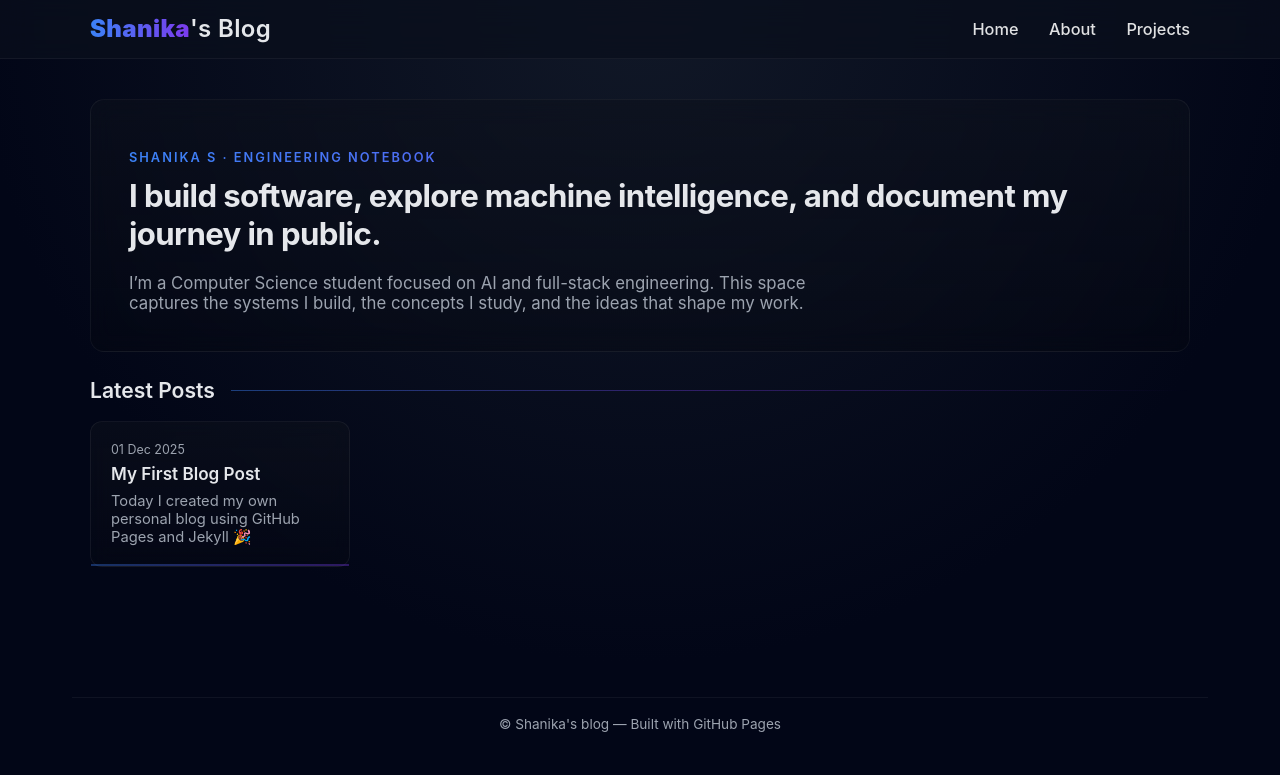
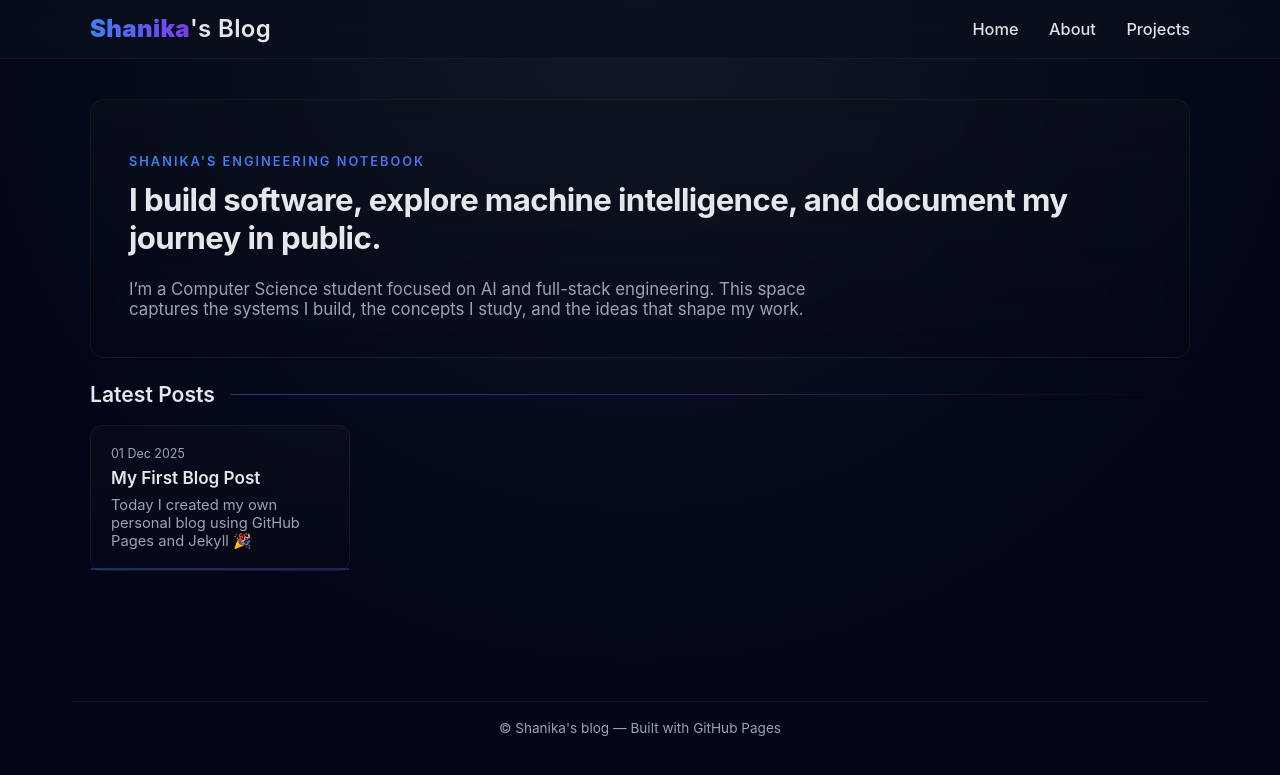
Before and after one commit to shanikashameems/shanikashameems.github.io, a Jekyll site: the page built from index.md, in a window 1280 px wide. Shown: the top 775 px of the page. Built offline with Jekyll 4.4.1, drawn with Linux system fonts in a browser that asks for light colours; part of the change alters nothing that is shown.

Commit message:
Update index.md

```diff
--- a/index.md
+++ b/index.md
@@ -15,13 +15,13 @@ title: Home
     font-size:.8rem;
     text-transform:uppercase;
     letter-spacing:2px;
-    margin:12px 0 12px 0; /* moved down slightly */
+    margin:16px 0 12px 0; /* moved slightly down */
     background:linear-gradient(90deg,#3b82f6,#7c3aed);
     -webkit-background-clip:text;
     -webkit-text-fill-color:transparent;
     font-weight:600;
   ">
-    Shanika S · Engineering Notebook
+    Shanika's Engineering Notebook
   </div>
 
   <h1 style="
@@ -33,14 +33,14 @@ title: Home
     I build software, explore machine intelligence, and document my journey in public.
   </h1>
 
+  <!-- DESCRIPTION with animation #1 -->
   <p style="
     color:#9ca3af;
     max-width:680px;
     font-size:1.05rem;
-    margin:20px 0 0 0;
+    margin:22px 0 0 0;
     opacity:0;
-    animation:descReveal 0.95s ease forwards;
-    animation-delay:0.25s;
+    animation:descAnim 1s ease forwards;
   ">
     I’m a Computer Science student focused on AI and full-stack engineering.
     This space captures the systems I build, the concepts I study, and the ideas that shape my work.
@@ -48,17 +48,17 @@ title: Home
 </section>
 
 
-<!-- LESS SPACE ABOVE POSTS -->
-<div style="height:26px;"></div>
+<!-- SMALLER GAP BEFORE POSTS -->
+<div style="height:24px;"></div>
 
 
-<!-- POSTS HEADER -->
+<!-- POSTS HEADER (always visible, no animation) -->
 <div style="
   display:flex;
   align-items:center;
   justify-content:space-between;
 ">
-  <h2 style="margin:0; font-size:1.32rem; font-weight:600; opacity:0; animation:headerFade 0.9s ease forwards; animation-delay:0.45s;">
+  <h2 style="margin:0; font-size:1.32rem; font-weight:600;">
     Latest Posts
   </h2>
 
@@ -67,9 +67,6 @@ title: Home
     flex:1;
     margin-left:16px;
     background:linear-gradient(90deg, rgba(59,130,246,0.45), rgba(124,58,237,0.35), transparent);
-    opacity:0;
-    animation:headerFade 0.9s ease forwards;
-    animation-delay:0.45s;
   "></div>
 </div>
 
@@ -77,11 +74,14 @@ title: Home
 <div style="height:18px;"></div>
 
 
-<!-- POSTS GRID -->
+<!-- POSTS GRID with animation #2 -->
 <div style="
   display:grid;
   grid-template-columns:repeat(auto-fill, minmax(260px,1fr));
   gap:20px;
+  opacity:0;
+  animation:postContainer 1.1s ease forwards;
+  animation-delay:0.15s;
 ">
   {% for post in site.posts %}
   <a href="{{ post.url | relative_url }}" style="text-decoration:none; color:inherit;">
@@ -92,11 +92,7 @@ title: Home
       padding:20px;
       background:linear-gradient(180deg, rgba(14,18,28,0.55), rgba(8,10,18,0.3));
       backdrop-filter:blur(10px);
-      transition:transform .28s cubic-bezier(.2,.9,.3,1), box-shadow .28s ease;
-      opacity:0;
-      transform-origin:center;
-      animation:postPop 0.7s cubic-bezier(.2,.9,.3,1) forwards;
-      animation-delay:{{ forloop.index | times: 0.09 }}s;
+      transition:transform .28s ease, box-shadow .28s ease;
       position:relative;
     "
       onmouseover="this.style.transform='translateY(-6px) scale(1.02)'; this.style.boxShadow='0 0 28px rgba(60,115,246,0.22)';"
@@ -137,60 +133,36 @@ title: Home
 
 <!-- ANIMATIONS -->
 <style>
-/* Description: gentle fade + rise (distinct) */
-@keyframes descReveal {
+/* Animation #1 — description */
+@keyframes descAnim {
   0% {
     opacity:0;
-    transform:translateY(14px);
-    filter:blur(8px);
+    transform:translateY(20px);
+    filter:blur(12px);
   }
   70% {
     opacity:1;
-    transform:translateY(0px);
+    transform:translateY(0);
     filter:blur(0);
   }
   100% { opacity:1; }
 }
 
-/* Header fade (subtle) */
-@keyframes headerFade {
-  0% { opacity:0; transform:translateY(8px); filter:blur(8px); }
-  100% { opacity:1; transform:none; filter:blur(0); }
-}
-
-/* Posts: pop + slight rotate (distinct from description) */
-@keyframes postPop {
+/* Animation #2 — posts grid container */
+@keyframes postContainer {
   0% {
     opacity:0;
-    transform: scale(0.94) rotate(-1.6deg) translateY(18px);
-    filter:blur(8px);
+    transform:translateY(26px) scale(0.96);
+    filter:blur(14px);
   }
   60% {
     opacity:1;
-    transform: scale(1.02) rotate(0.6deg) translateY(-4px);
+    transform:translateY(0) scale(1.02);
     filter:blur(0);
   }
   100% {
     opacity:1;
-    transform: scale(1) rotate(0deg) translateY(0);
+    transform:scale(1);
   }
 }
-
-/* Full page reveal (keeps overall feel) */
-main {
-  animation:pageReveal 0.9s ease-out;
-}
-@keyframes pageReveal {
-  0% {
-    opacity:0;
-    filter:blur(18px);
-    transform:translateY(20px);
-  }
-  70% {
-    opacity:1;
-    filter:blur(0);
-    transform:translateY(0);
-  }
-  100% { opacity:1; }
-}
 </style>
```
